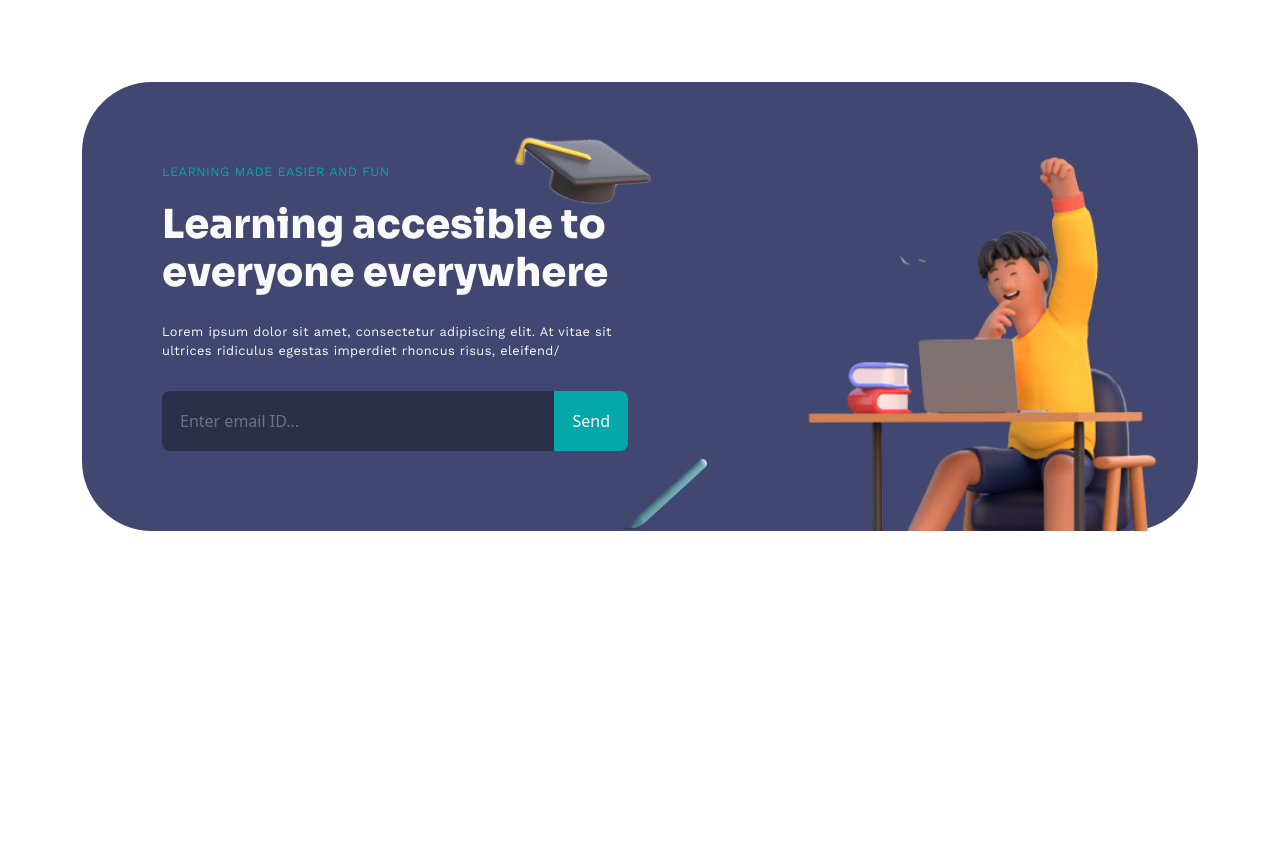
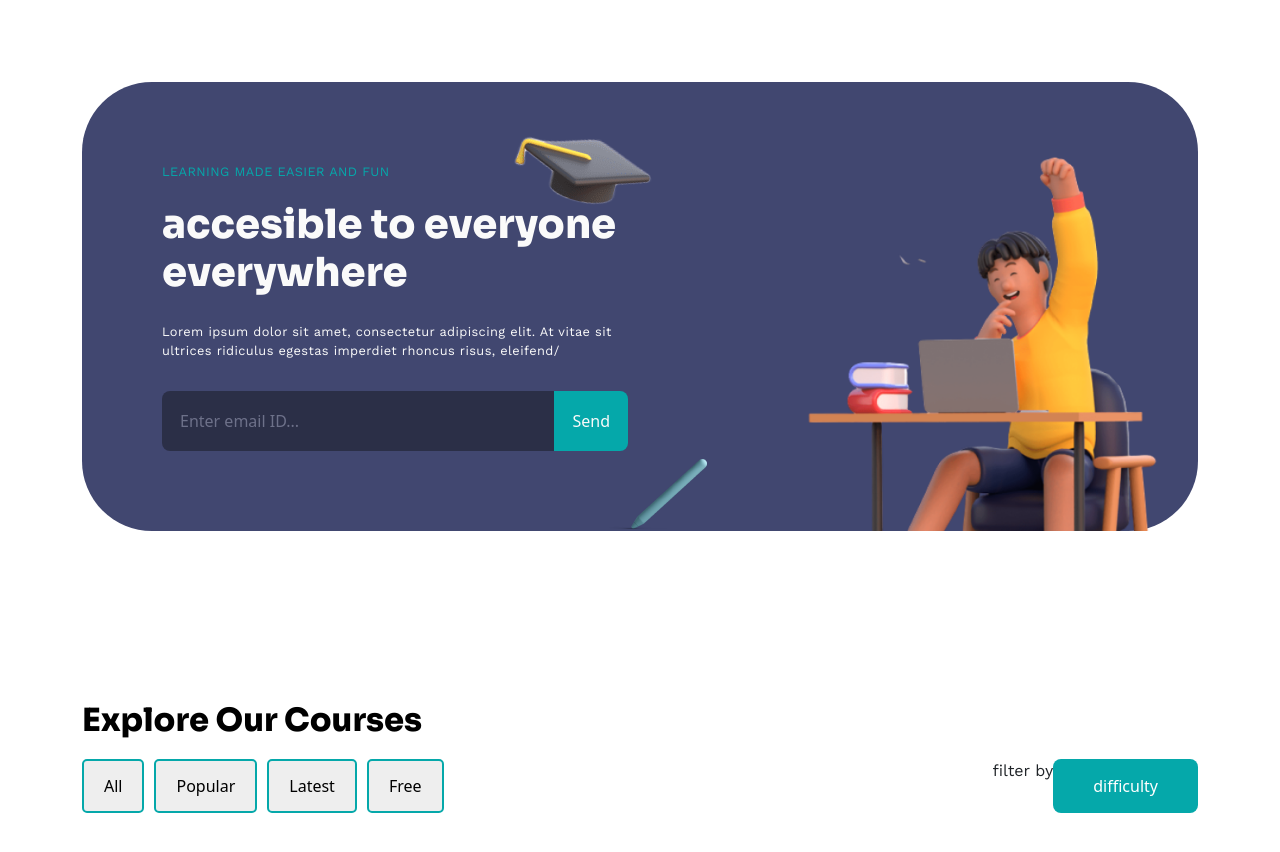
Before and after one commit to sanjariingithub/th-e-learning, a plain HTML site: page main/index.html in a window 1280 px wide. Shown: the part 76-928 px from the top of the page. Before the commit the page ends 800 px from the top, so only its background shows below. Drawn offline with nearby package versions, Linux system fonts and the light colour scheme.

Commit message:
first commit

```diff
--- a/main/assets/css/layouts/_nav.scss
+++ b/main/assets/css/layouts/_nav.scss
@@ -69,6 +69,7 @@
 
                         span {
                             color: #ffffff;
+                            transform: translateX(10px);
                         }
 
                         i {
@@ -81,10 +82,6 @@
                         margin-right: 10px;
                         display: inline-block;
                         transition: transform 0.3s ease;
-
-                        &:hover {
-                            transform: translateX(10px);
-                        }
                     }
 
                     &:hover i {
@@ -317,8 +314,10 @@
         margin-left: 0px;
         margin-right: 0px;
         padding: 10px 10px;
-        border-bottom: 1px solid #E3E3E3;
         position: relative;
+        &:not(:last-child){
+            border-bottom: 1px solid #E3E3E3;
+        }
 
     }
 
--- a/main/assets/css/pages/_home.scss
+++ b/main/assets/css/pages/_home.scss
@@ -13,7 +13,7 @@
         &-content{
 
 
-            h4{
+            h1{
                 font-size: 3em;
                 font-weight:900;
                 color:  #FAFAFA;
@@ -74,6 +74,36 @@
         }
 }
 }
+//explore section starts here
+ .explore{
+    &-section{
+        &-header{
+            margin-bottom: 20px;
+        }
+        &-buttonpart{
+            display: flex;
+            justify-content: space-between;
+        }
+        &-buttons{
+            display: flex;
+            .main-btn{
+                &__border{
+                    padding: 8px 20px;
+                    background-color:#EEEEEE;
+                    color: #000000;
+                    border-radius: 5px;
+                    &:not(:last-child){
+                        margin-right: 10px;
+                    }
+
+                }
+            }
+        }
+        &-filter{
+            display: flex;
+        }
+    }
+ }
 //responsive
 @include breakpoint-max(1399px) {
     .hero{
@@ -81,7 +111,7 @@
             &-content{
                 //padding-left: 55px;
                 //padding-right: 168px;
-                h4{
+                h1{
                     font-size: 2.5em;
                     font-weight:800;
                     color:  #FAFAFA;;
@@ -98,7 +128,7 @@
     .hero{
         &-section{
             &-content{
-                h4{
+                h1{
                     font-size: 2em;
                     font-weight:700;
                     color:  #FAFAFA;;
@@ -115,9 +145,9 @@
             &-section{
                 .rounded-background{
                    padding-bottom:0 ;
-                   padding-top: 50px;
-                   padding-left: 50px;
-                  padding-right: 50px;
+                   padding-top: 60px;
+                   padding-left: 60px;
+                  padding-right: 60px;
                   text-align: center;
                 }
                 .image-cap{
@@ -145,7 +175,7 @@
                                 opacity: 0.4;;
                             }
                             &__append{
-                                padding: 18px 18px 18px;
+                                padding: 18px 23px 18px;
                                 color: #FAFAFA;
                                 background-color: $primaryColor;
                             }
@@ -173,7 +203,7 @@
             &-section{
                 .rounded-background{
                    padding-bottom:0 ;
-                   padding-top: 40px;
+                   padding-top: 50px;
                    padding-left: 40px;
                   padding-right: 40px;
                 }
@@ -219,12 +249,12 @@
             &-section{
                 .rounded-background{
                    padding-bottom:0 ;
-                   padding-top: 30px;
+                   padding-top: 50px;
                    padding-left: 30px;
                   padding-right: 30px;
                 }
                 &-content{
-                    h4{
+                    h1{
                         font-size: 1.5em;
                         font-weight:600;
                         color:  #FAFAFA;
@@ -240,8 +270,8 @@
                 .image-cap{
                     img{
                         right: 40%;
-                       top: -3%;
-                       width: 16.25%;
+                        top: -1%;
+                        width: 16.25%;
                       }
                     }
 
@@ -277,12 +307,12 @@
             &-section{
                 .rounded-background{
                    padding-bottom:0 ;
-                   padding-top: 30px;
+                   padding-top: 40px;
                    padding-left: 30px;
                   padding-right: 30px;
                 }
                 &-content{
-                    h4{
+                    h1{
                         font-size: 1em;
                         font-weight:500;
                         color:  #FAFAFA;
@@ -302,6 +332,7 @@
                         right: 40%;
                         top: -1.45%;
                         width: 16.25%;
+                        //display: none;
                       }
                     }
 
--- a/main/index.html
+++ b/main/index.html
@@ -184,7 +184,6 @@
     <section class="hero-section  pt-70 pb-70 ">
       <div class="container">
         <div class="hero-section-main rounded-background ">
-
           <div class="row align-items-center">
             <div class="image-cap">
               <img src="assets/img/herocap.png" alt="">
@@ -195,30 +194,47 @@
             <div class="col-lg-6">
               <div class="hero-section-content">
                 <p>LEARNING MADE EASIER AND FUN</p>
-                <h4>Learning accesible to everyone everywhere</h4>
+                <h1> accesible to everyone everywhere</h1>
                  <p class="content-text">Lorem ipsum dolor sit amet, consectetur adipiscing elit. At vitae sit ultrices ridiculus egestas imperdiet rhoncus risus, eleifend/</p>
-
                  <div class="custom-input__group">
                   <input type="text" placeholder="Enter email ID..." class="custom-input__field">
                   <button class="custom-input__append">Send</button>
                  </div>
-
               </div>
-
             </div>
             <div class="col-lg-6">
               <div class="hero-section-image">
                 <img src="assets/img/heroimg1.png" alt="">
             </div>
             </div>
+          </div>
+        </div>
+      </div>
+    </section>
+    <!--hero section ends  here-->
 
+    <!--explore-courses section starts  here-->
+     <section class="explore-section pt-100 pb-100  ">
+      <div class="container">
+        <div class="explore-section-main">
+          <div class="explore-section-header">
+            <h2>Explore Our Courses</h2>
           </div>
-
+            <div class="explore-section-buttonpart">
+              <div class="explore-section-buttons">
+                <button class="main-btn__border">All</button>
+                <button class="main-btn__border">Popular</button>
+                <button class="main-btn__border">Latest</button>
+                <button class="main-btn__border">Free</button>
+            </div>
+            <div class="explore-section-filter">
+              <p>filter by </p>
+              <button class="main-btn">difficulty</button>
+            </div>
 
         </div>
-
       </div>
-    </section>
+     </section>
 
     <!--================= Link Script Here =================-->
     <!-- Vendor Script -->
```
Also changed, not shown: main/assets/css/style.css, 1 other file.
